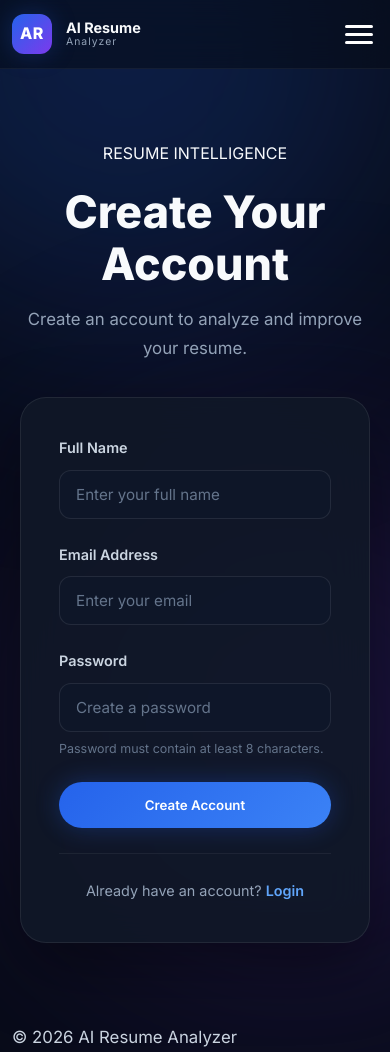
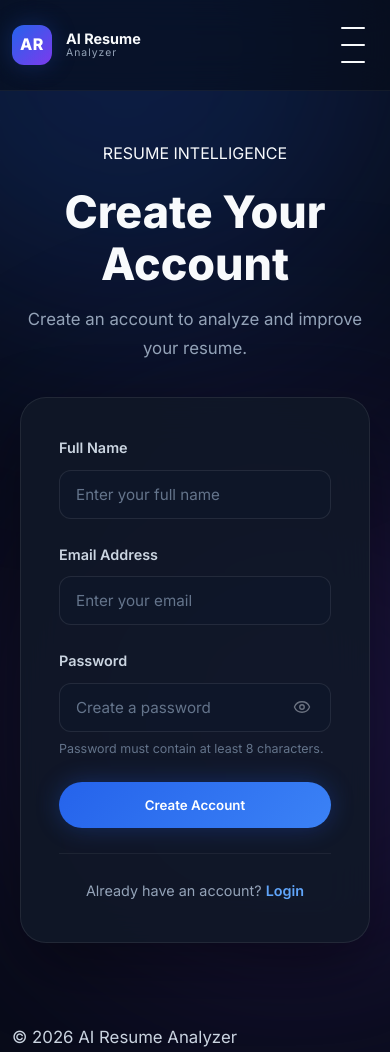
Before and after one commit to hariprakash11/AI-Resume-Analyzer, a Flask app: page /register in a window 390 px wide. Run offline with Flask 3, Linux system fonts and the light colour scheme.

Commit message:
Fix responsive navigation and password toggle

```diff
--- a/app/static/css/responsive.css
+++ b/app/static/css/responsive.css
@@ -1,84 +1,161 @@
+@media (max-width: 992px) {
 
+    .hero-container {
 
-@media (max-width:992px){
+        grid-template-columns: 1fr;
 
-.hero-container{
-
-    grid-template-columns:1fr;
-
-    text-align:center;
+        text-align: center;
 
     }
 
-.hero p{
+    .hero p {
 
-    margin:auto auto 35px;
+        margin: auto auto 35px;
 
     }
 
-.hero-buttons{
+    .hero-buttons {
 
-    justify-content:center;
+        justify-content: center;
 
     }
 
-.footer-top{
+    .footer-top {
 
-    flex-direction:column;
+        flex-direction: column;
 
     }
 
 }
 
-@media (max-width:768px){
 
-.nav-menu,
+@media (max-width: 768px) {
 
-.nav-actions{
+    /* Responsive Navbar */
 
-    display:none;
+    .nav-links {
+
+        display: none;
+
+        position: absolute;
+
+        top: 80px;
+
+        left: 0;
+
+        width: 100%;
+
+        flex-direction: column;
+
+        align-items: center;
+
+        gap: 20px;
+
+        padding: 25px 20px;
+
+        background: var(--bg-secondary);
+
+        border-bottom: 1px solid rgba(255, 255, 255, 0.05);
+
+        box-shadow: var(--shadow-sm);
 
     }
 
-.mobile-menu-btn{
+    .nav-links.active {
 
-    display:block;
+        display: flex;
 
     }
 
-.container{
+    .menu-toggle {
 
-    width:min(100% - 24px,100%);
+        display: flex;
+
+        flex-direction: column;
+
+        justify-content: center;
+
+        align-items: center;
+
+        gap: 5px;
+
+        background: none;
+
+        border: none;
+
+        color: var(--text);
+
+        cursor: pointer;
+
+        padding: 8px;
 
     }
 
-h1{
+    .menu-toggle span {
 
-    font-size:2.5rem;
+        display: block;
+
+        width: 24px;
+
+        height: 2px;
+
+        background: currentColor;
+
+        border-radius: 2px;
+
+        transition: var(--transition);
 
     }
 
-.score-circle{
 
-    width:120px;
+    .container {
 
-    height:120px;
+        width: min(100% - 24px, 100%);
+
+    }
+
+
+    h1 {
+
+        font-size: 2.5rem;
+
+    }
+
+
+    .score-circle {
+
+        width: 120px;
+
+        height: 120px;
 
     }
 
 }
 
-@media(max-width:576px){
 
-.btn{
+@media (min-width: 769px) {
 
-    width:100%;
+    .menu-toggle {
+
+        display: none;
 
     }
 
-.hero-buttons{
+}
 
-    flex-direction:column;
+
+@media (max-width: 576px) {
+
+    .btn {
+
+        width: 100%;
 
     }
+
+    .hero-buttons {
+
+        flex-direction: column;
+
     }
+
+}
--- a/app/static/js/auth.js
+++ b/app/static/js/auth.js
@@ -38,7 +38,7 @@ document.addEventListener("DOMContentLoaded", () => {
                 : '<i data-lucide="eye"></i>';
 
         if (window.lucide) {
-            lucide.createIcons();
+            window.lucide.createIcons();
         }
 
     });
--- a/app/templates/layouts/base.html
+++ b/app/templates/layouts/base.html
@@ -134,6 +134,15 @@
 
 
     <!-- =====================================================
+         AUTHENTICATION JAVASCRIPT
+    ====================================================== -->
+
+    <script
+        src="{{ url_for('static', filename='js/auth.js') }}"
+    ></script>
+
+
+    <!-- =====================================================
          LUCIDE ICONS
     ====================================================== -->
 
--- a/app/templates/pages/register.html
+++ b/app/templates/pages/register.html
@@ -110,6 +110,8 @@ Register
                         Password
                     </label>
 
+                    <div class="password-input-wrapper">
+
                         <input
                             type="password"
                             id="password"
@@ -119,6 +121,18 @@ Register
                             minlength="8"
                             required
                         >
+
+                        <button
+                            type="button"
+                            class="password-toggle"
+                            id="passwordToggle"
+                            aria-label="Show password"
+                            title="Show password"
+                        >
+                            <i data-lucide="eye"></i>
+                        </button>
+
+                    </div>
 
                     <small class="form-help">
                         Password must contain at least 8 characters.
```
Lines whose indentation alone changed are shown as unchanged.
